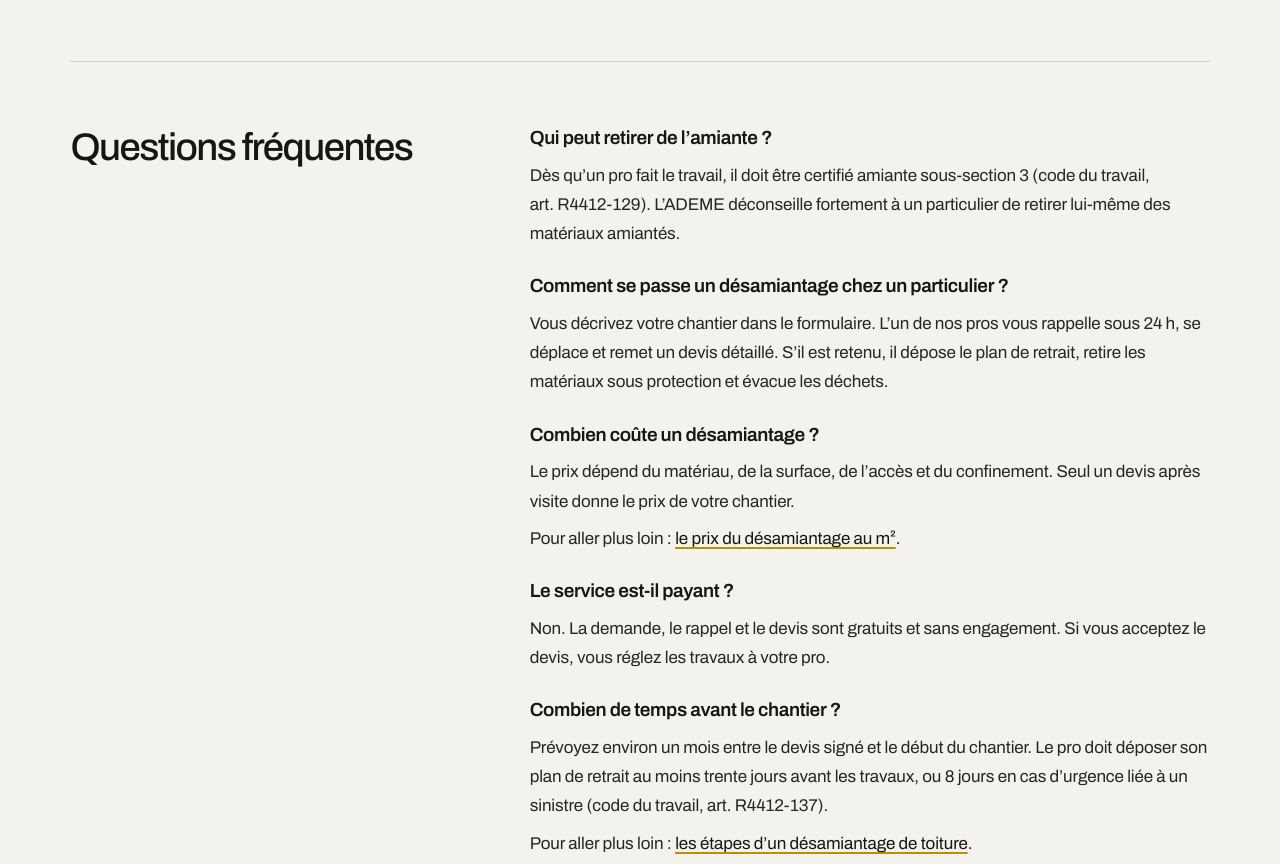
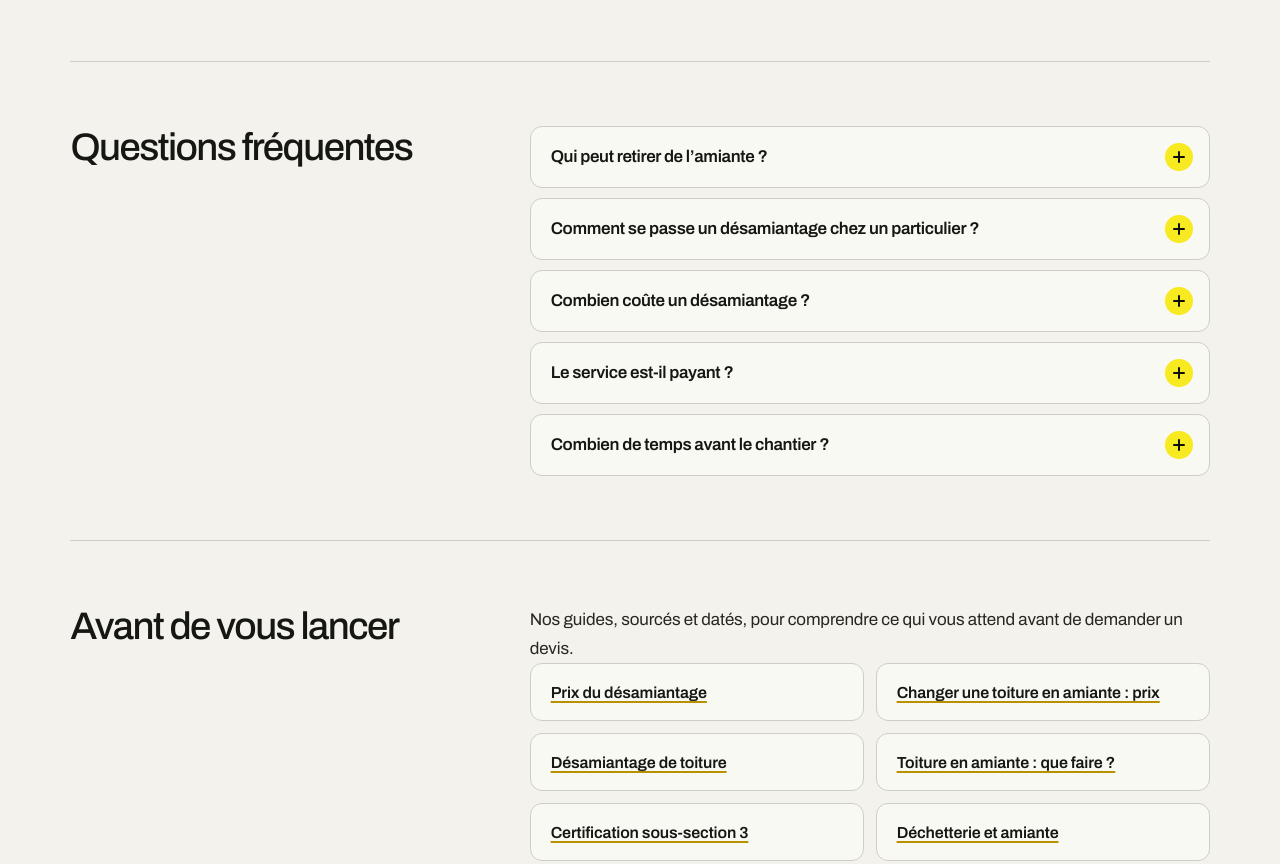
Before and after one commit to maximecuarteropro-prog/site-web-CAP-desamiantage, an Astro site: page / in a window 1280 px wide. Shown: the part 4364-5228 px from the top of the page. Built offline with nearby package versions, Linux system fonts and the light colour scheme; Astro itself is replaced by a stand-in of ours.

Commit message:
FAQ en accordéon sur toutes les pages
<details> natif, sans JavaScript : les réponses restent dans le HTML, mot pour mot comme dans le FAQPage.
Un seul composant pour l'accueil, les pages par zone et les guides.

Co-Authored-By: Claude Opus 5.5 <noreply@anthropic.com>

```diff
--- /dev/null
+++ b/src/components/FaqAccordeon.astro
@@ -0,0 +1,23 @@
+---
+// FAQ en accordéon (décision de Maxime, 6 nov. 2026), sur toutes les pages. <details> natif, sans JavaScript :
+// les réponses restent dans le HTML, mot pour mot comme dans le FAQPage de la page.
+// Plusieurs réponses peuvent rester ouvertes : en fermer une au-dessus ferait sauter la page sur iPhone.
+import type { Question } from '@/layouts/Guide.astro'
+
+interface Props {
+  faq: (Question & { lien?: { href: string; texte: string } })[]
+}
+
+const { faq } = Astro.props
+---
+<div class="faq">
+  {faq.map((q) => (
+    <details class="faq-item">
+      <summary><span>{q.question}</span><span class="faq-icone" aria-hidden="true"></span></summary>
+      <div class="faq-reponse">
+        <p>{q.reponse}</p>
+        {q.lien && <p class="faq-lien">Pour aller plus loin&nbsp;: <a href={q.lien.href}>{q.lien.texte}</a>.</p>}
+      </div>
+    </details>
+  ))}
+</div>
--- a/src/sections/AccueilInfos.astro
+++ b/src/sections/AccueilInfos.astro
@@ -2,6 +2,7 @@
 // Fin de l'accueil, après le formulaire pour ne pas l'éloigner : pour qui, certification, FAQ et guides.
 // Le tableau `faq` vient de index.astro, qui en tire aussi le FAQPage : le texte affiché et le JSON-LD restent identiques.
 // Pas de prix ici (décision de Maxime, 1er nov. 2026) : la page renvoie vers /prix-desamiantage.
+import FaqAccordeon from '@/components/FaqAccordeon.astro'
 import { PAGES_GUIDE } from '@/lib/site'
 
 interface Props {
@@ -34,17 +35,7 @@ const { faq } = Astro.props
     <section class="zone-bloc">
       <h2 id="questions">Questions fréquentes</h2>
       <div class="article-body">
-        <dl class="faq">
-          {faq.map((q) => (
-            <>
-              <dt>{q.question}</dt>
-              <dd>
-                {q.reponse}
-                {q.lien && <span class="faq-lien">Pour aller plus loin&nbsp;: <a href={q.lien.href}>{q.lien.texte}</a>.</span>}
-              </dd>
-            </>
-          ))}
-        </dl>
+        <FaqAccordeon faq={faq} />
       </div>
     </section>
 
--- a/src/styles/site.css
+++ b/src/styles/site.css
@@ -106,8 +106,22 @@
 .encadre { padding: 20px 22px; border: 1px solid oklch(0.82 0.012 105); border-radius: 12px; background: oklch(0.98 0.006 100); }
 .encadre > * + * { margin-top: 10px; }
 .encadre p { margin: 0; }
-.faq dt { margin-top: 26px; color: oklch(0.2 0.009 115); font-size: 19px; font-weight: 600; line-height: 1.3; letter-spacing: -0.02em; }
-.faq dd { margin: 10px 0 0; }
+/* FAQ en accordéon : <details> natif, sans JavaScript. Seule l'icône s'anime, en transform. */
+.faq { display: grid; margin-top: 20px; gap: 10px; }
+.faq-item { border: 1px solid oklch(0.85 0.01 105); border-radius: 12px; background: oklch(0.98 0.006 100); }
+.faq-item summary { display: flex; align-items: center; justify-content: space-between; min-height: 60px; padding: 14px 16px 14px 20px; gap: 16px; border-radius: 11px; color: oklch(0.2 0.009 115); font-size: 17px; font-weight: 600; line-height: 1.3; letter-spacing: -0.02em; cursor: pointer; list-style: none; }
+.faq-item summary::-webkit-details-marker { display: none; }
+.faq-item summary:focus-visible { outline: 2px solid oklch(0.2 0.009 115); outline-offset: 2px; }
+.faq-icone { position: relative; flex: none; width: 28px; height: 28px; border-radius: 50%; background: var(--accent-primary); transition: transform 180ms ease-out; }
+.faq-icone::before, .faq-icone::after { position: absolute; top: 13px; left: 8px; width: 12px; height: 2px; border-radius: 1px; background: var(--accent-ink); content: ''; }
+.faq-icone::after { transform: rotate(90deg); }
+.faq-item[open] .faq-icone { transform: rotate(45deg); }
+.article-body .faq-reponse { padding: 0 20px 18px; font-size: 16px; line-height: 1.6; }
+.article-body .faq-reponse p { margin: 0; }
+.article-body .faq-reponse .faq-lien { margin-top: 8px; }
+@media (prefers-reduced-motion: reduce) {
+  .faq-icone { transition: none; }
+}
 .sources { margin-top: 64px; padding-top: 28px; border-top: 1px solid oklch(0.82 0.012 105); color: oklch(0.38 0.012 110); font-size: 14px; line-height: 1.6; }
 .sources h2 { margin: 0; font-size: 14px; font-weight: 650; letter-spacing: 0.08em; text-transform: uppercase; }
 .sources ol { margin: 14px 0 0; padding-left: 20px; }
@@ -220,7 +234,7 @@
 .zone-bloc:first-child { border-top: 0; }
 .zone-bloc h2 { margin: 0; color: oklch(0.2 0.009 115); font-size: clamp(1.7rem, 5vw, 2.4rem); font-weight: 500; line-height: 1.12; letter-spacing: -0.04em; scroll-margin-top: calc(var(--entete) + 16px); }
 .zone-bloc .article-body { min-width: 0; margin-top: 0; }
-.zone-bloc .article-body > .faq dt:first-child { margin-top: 0; }
+.zone-bloc .article-body > .faq { margin-top: 0; }
 .article-body .zone-cartes { display: grid; margin: 0; padding: 0; gap: 12px; list-style: none; counter-reset: etape; }
 .article-body .zone-cartes li { margin: 0; padding: 18px 20px; border: 1px solid oklch(0.85 0.01 105); border-radius: 12px; background: oklch(0.98 0.006 100); font-size: 16px; line-height: 1.6; }
 .article-body .zone-cartes strong { display: block; margin-bottom: 4px; }
@@ -236,10 +250,9 @@
 .zone-sources-repli summary { display: list-item; min-height: 44px; padding: 10px 0; cursor: pointer; }
 .zone-sources-repli summary h2 { display: inline; }
 
-/* Accueil : badge cliquable, liens du parcours, renvois de la FAQ et liste des guides. */
+/* Accueil : badge cliquable, liens du parcours et liste des guides. */
 a.hero-badge { transition: border-color 180ms ease-out; }
 a.hero-badge:hover { border-color: var(--accent-primary); }
-.faq-lien { display: block; margin-top: 8px; }
 .article-body .accueil-guides li { padding: 0; }
 .article-body .accueil-guides a { display: flex; align-items: center; min-height: 56px; padding: 12px 20px; font-weight: 600; }
 
```
Also changed, not shown: AGENTS.md (+6 -3 lines), src/layouts/Guide.astro (+2 -8 lines), src/layouts/ZoneDevis.astro (+2 -8 lines).
